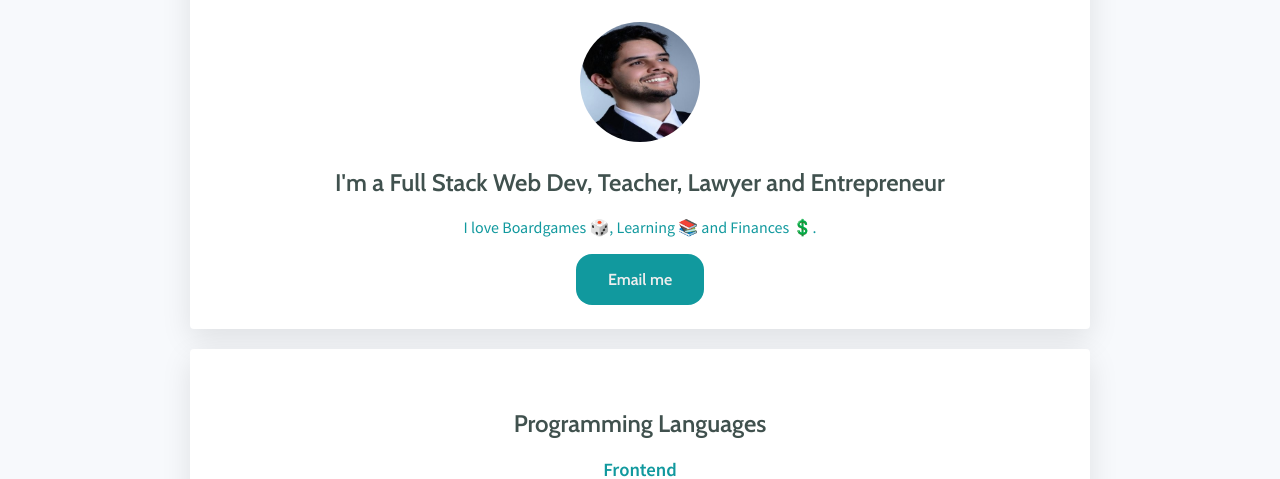
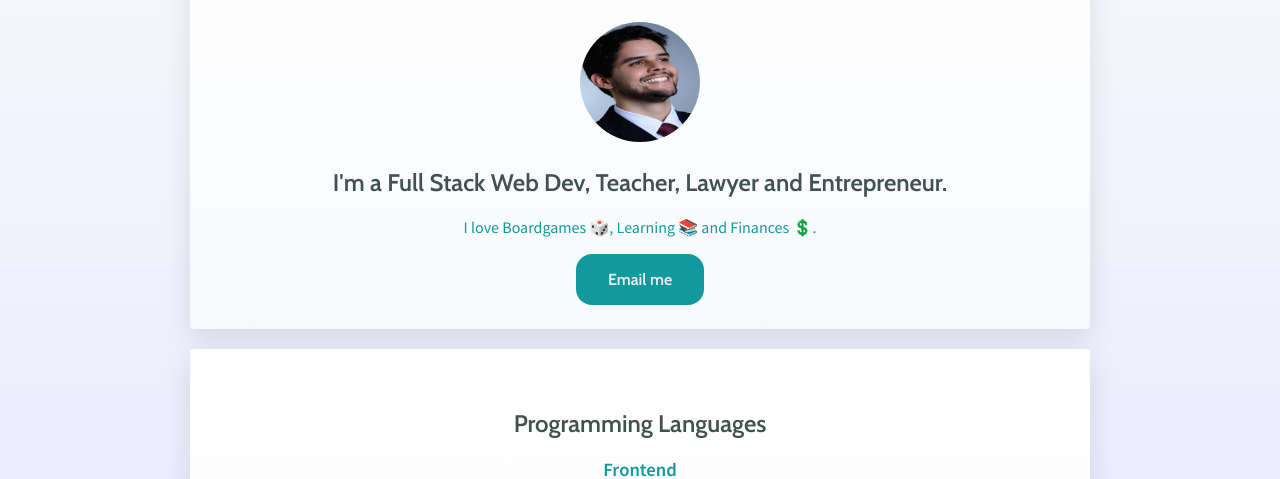
Before and after one commit to andrerferrer/profile, a plain HTML site: page index.html in a window 1280 px wide. Shown: the part 142-621 px from the top of the page. Drawn offline with nearby package versions, Linux system fonts and the light colour scheme.

Commit message:
updated with background colors

```diff
--- a/index.html
+++ b/index.html
@@ -13,7 +13,7 @@
          <div class="card">
             <h1>👾 Hello, I'm André 🤖</h1>
             <img class="img-circle" src="images/profile.png" alt="André Ferrer">
-            <h2>I'm a Full Stack Web Dev, Teacher, Lawyer and Entrepreneur</h2>
+            <h2>I'm a Full Stack Web Dev, Teacher, Lawyer and Entrepreneur.</h2>
             <p>
                I love Boardgames 🎲, Learning 📚 and Finances 💲.
             </p>
--- a/style.css
+++ b/style.css
@@ -1,11 +1,11 @@
 /*HTML TAGS*/
 
 body {
-  background-color: #F7F9FC;
   color: #11999e;
   font-family: 'Source Sans Pro', sans-serif;
   font-size: 1em;
   text-align: center;
+  background: linear-gradient(#F7F9FC, #DDFF);
 
 }
 
@@ -84,7 +84,7 @@ a:hover {
 }
 
 .card {
-  background-color: white;
+  background: linear-gradient(#FFF, #F7F9FC);
   padding: 40px;
   box-shadow: 0px 10px 30px rgba(0,0,0,0.1);
   border-radius: 4px;
```
